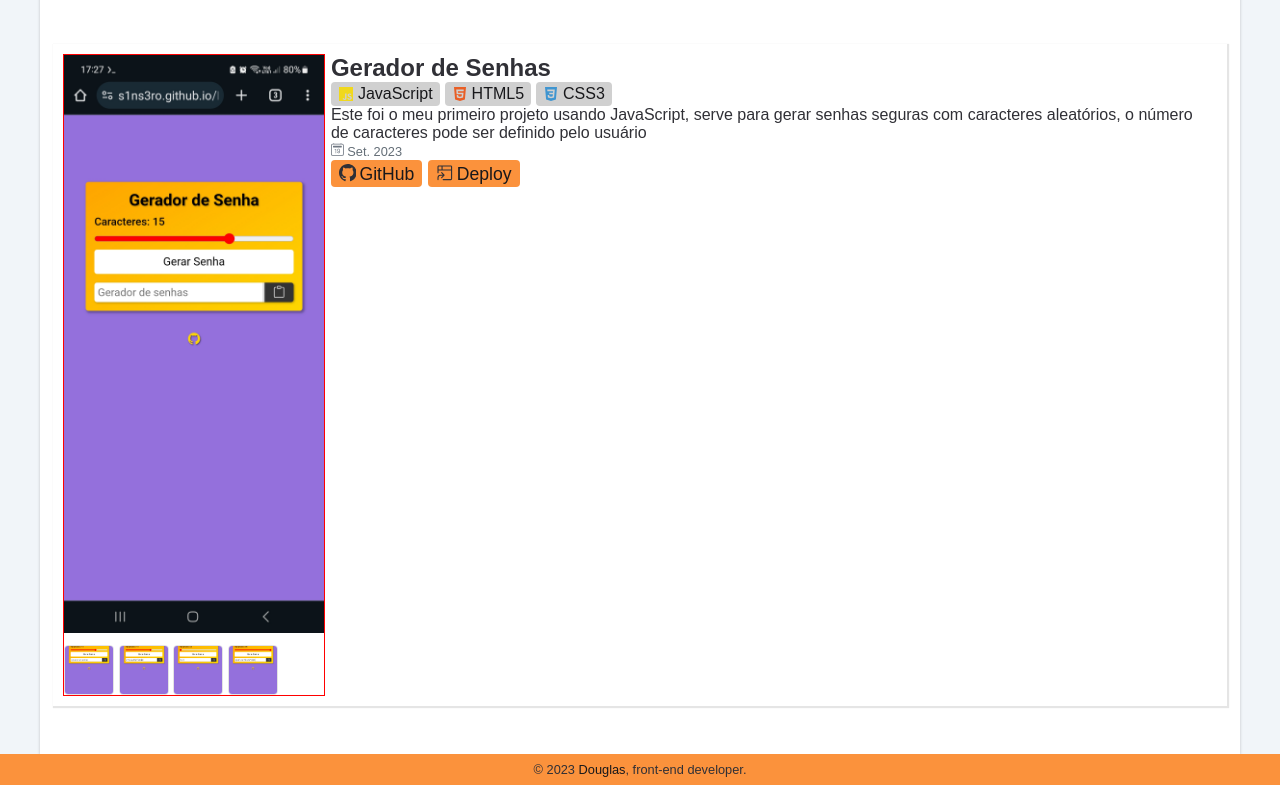
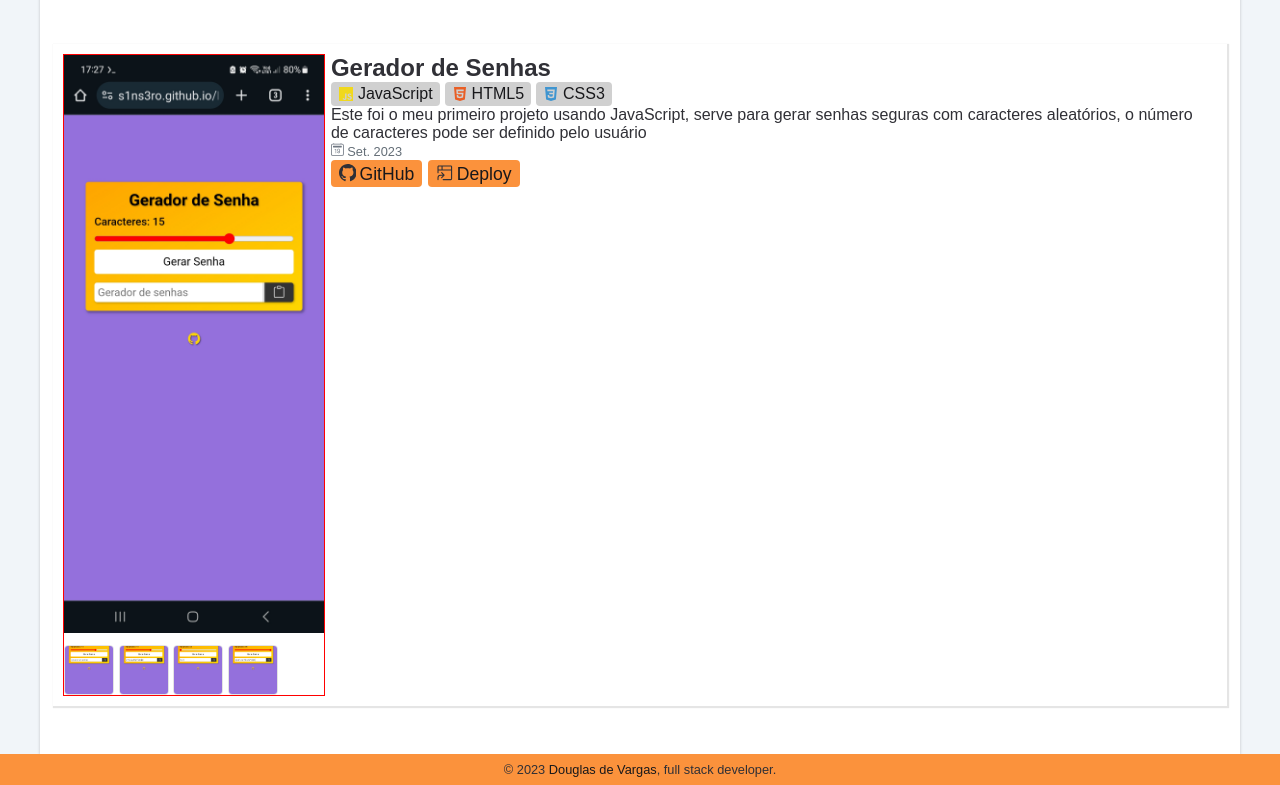
Before and after one commit to douglas-de-vargas/Portfolio, a Next.js app: page / in a window 1280 px wide. Shown: the part 3279-4064 px from the top of the page. Built offline with nearby package versions, Linux system fonts and the light colour scheme.

Commit message:
changing variables of links

```diff
--- a/src/components/Layout/Footer.tsx
+++ b/src/components/Layout/Footer.tsx
@@ -1,3 +1,5 @@
+import { linkedInLink } from '@/data/links'
+
 export default function Footer() {
   return (
     <>
@@ -6,13 +8,13 @@ export default function Footer() {
           <p>
             &copy; 2023{' '}
             <a
-              href='https://www.linkedin.com/in/douglas-vargas-a517b2288'
+              href={linkedInLink}
               target='_blank'
               rel='noreferrer'>
               {' '}
-              Douglas
+              Douglas de Vargas
             </a>
-            , front-end developer.
+            , full stack developer.
           </p>
         </div>
       </footer>
--- a/src/components/Layout/Header.tsx
+++ b/src/components/Layout/Header.tsx
@@ -6,7 +6,6 @@ import { BsLinkedin, BsGithub } from 'react-icons/bs'
 import { useTheme } from '@/hooks/useTheme'
 import { gitHubLink, linkedInLink } from '@/data/links'
 
-/***/
 export default function Header() {
   const { theme, setTheme } = useTheme()
   return (
```
